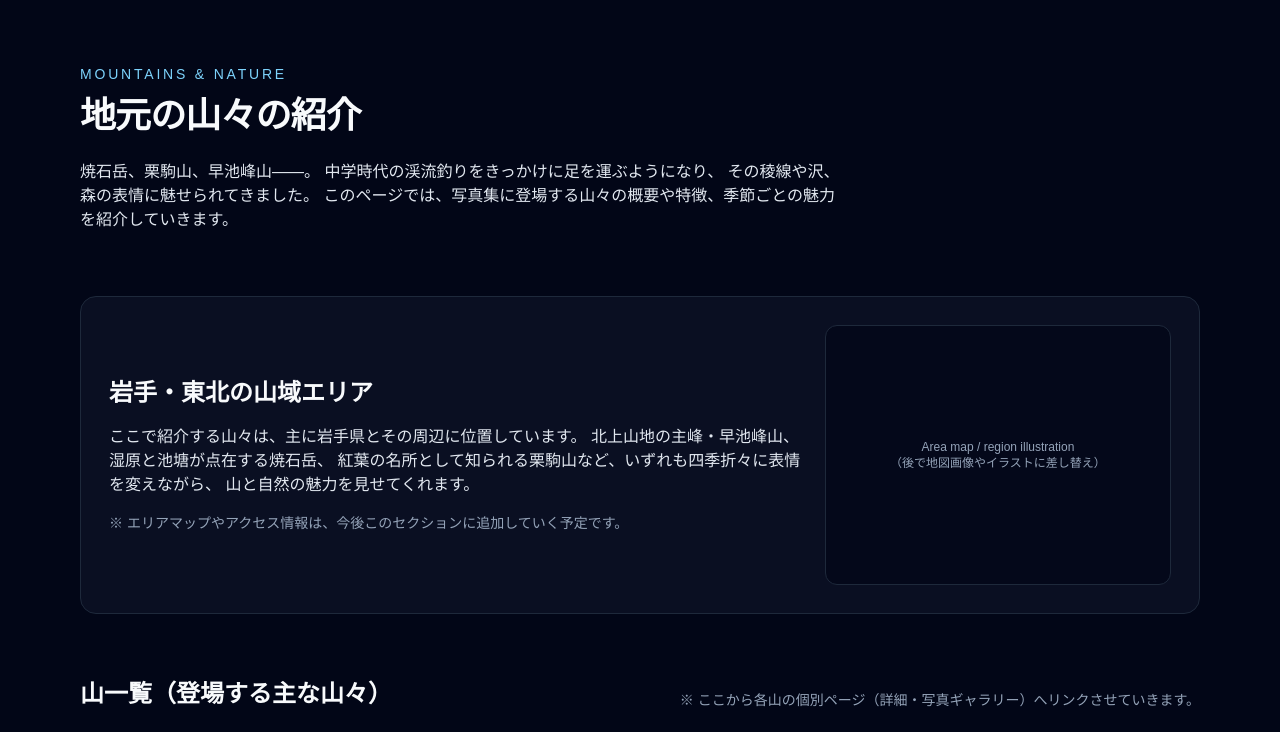
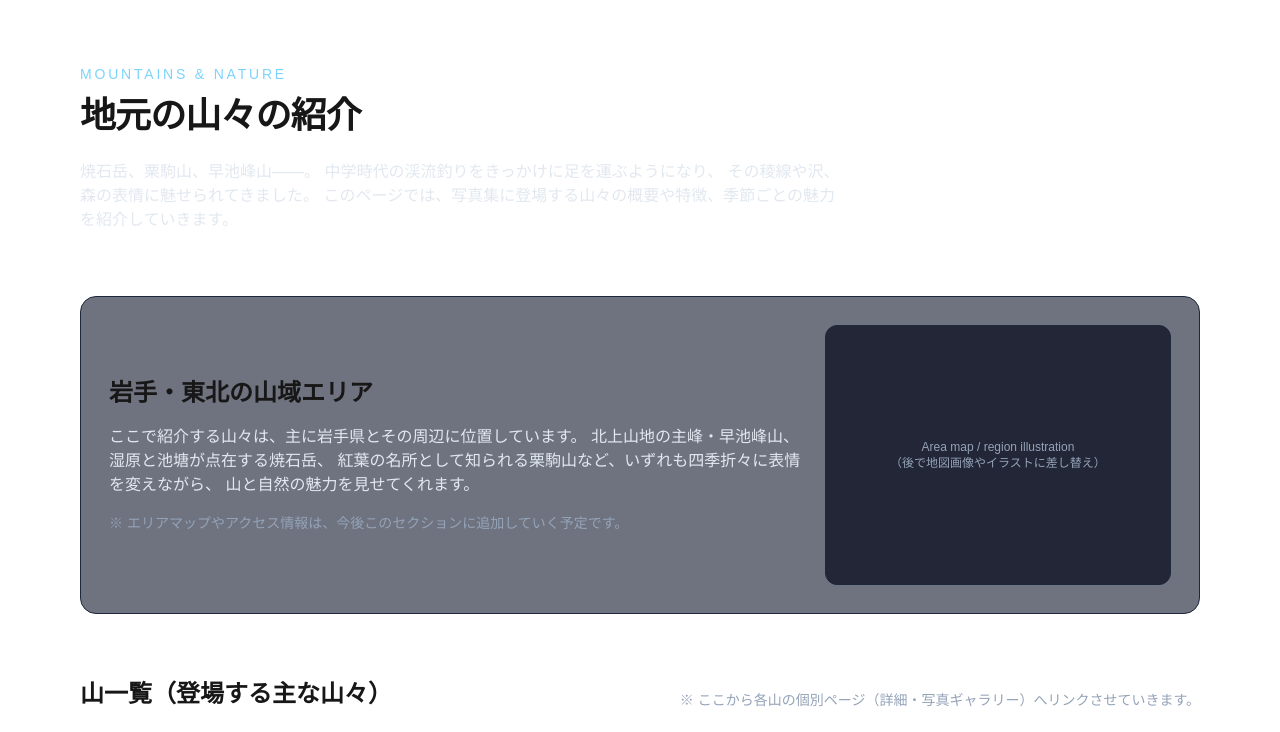
Before and after one commit to masahiro-koseki/masahiro-site, a Next.js app: page /mountains in a window 1280 px wide. Shown: the top 732 px of the page. Built offline with nearby package versions, Linux system fonts and the light colour scheme; grey boxes are pictures that could not be loaded.

Commit message:
Add mountains page

```diff
--- a/app/mountains/page.tsx
+++ b/app/mountains/page.tsx
@@ -44,7 +44,7 @@ const mountains = [
 
 export default function MountainsPage() {
 	return (
-		<main className="min-h-screen bg-slate-950 text-slate-50">
+		<main className="min-h-screen bg-white text-neutral-900">
 		<div className="mx-auto max-w-6xl px-4 py-16">
 		{/* ヘッダー */}
 		<section className="mb-16">
```
